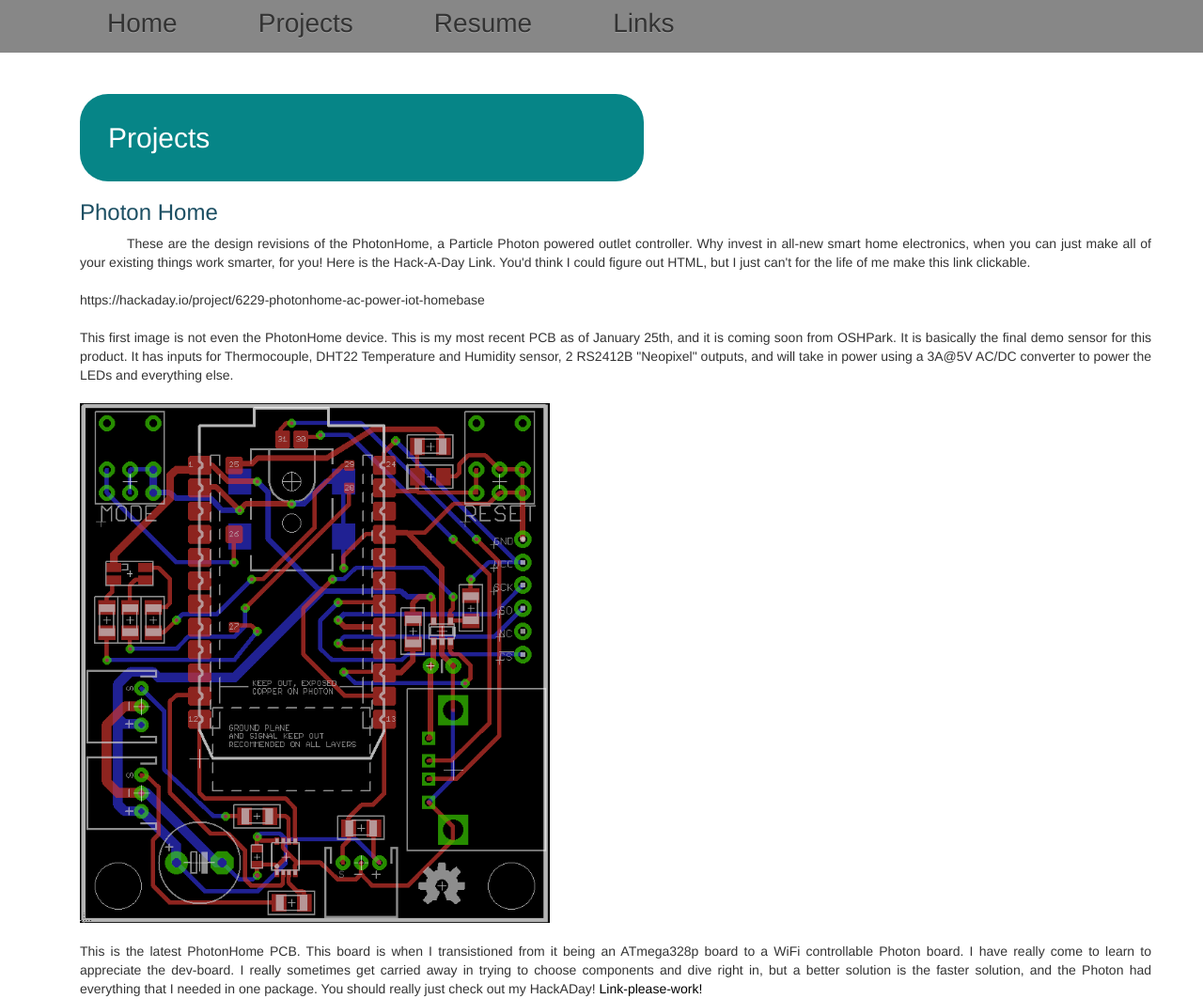
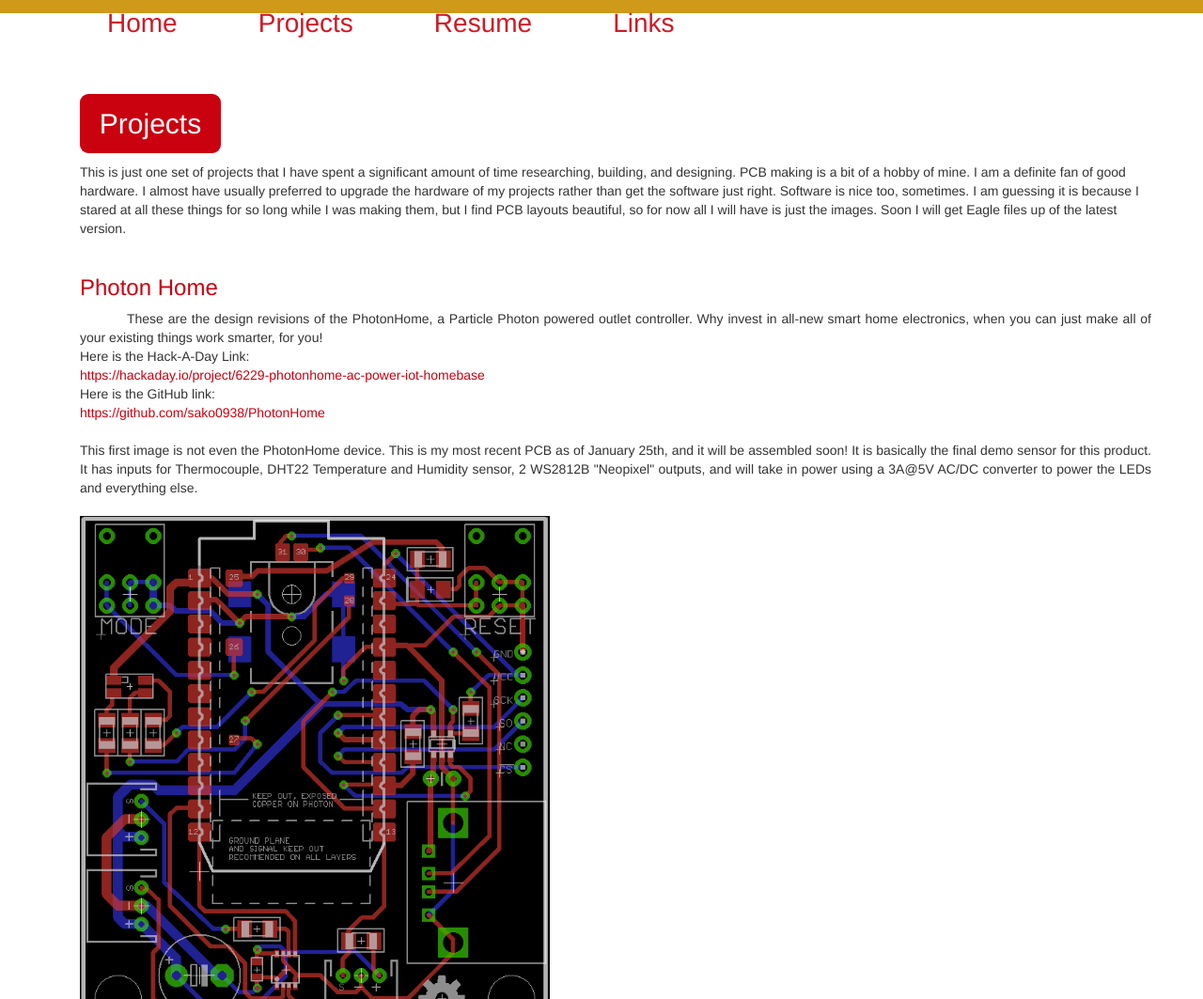
Before and after one commit to kornpow/samkorn.me, a plain HTML site: page index.html in a window 1280 px wide. Shown: the top 1063 px of the page at 94% size. Drawn offline with nearby package versions, Linux system fonts and the light colour scheme.

Commit message:
Updated Look and Feel

```diff
--- a/css/custom.css
+++ b/css/custom.css
@@ -1,21 +1,22 @@
 h3{
-	color:#1c4f63;
+	color:#CA010F;
+
 	/*color:#d94434;*/
 	/*color:#d94434;*/
 }
 h2{
     color:#FFFFFF;
-    background-color: #068587;
-    padding: 1em;
+    background-color: #CA010F;
+    padding: 0.5em;
     border-width: 0.5em;
-    border-radius: 1em;
-    width:20em;
+    border-radius: 0.3em;
+    width:5em;
 }
  .navbar .navbar-inner .navbar-fixed-top .transparent {
     border-width: 0px;
     -webkit-box-shadow: 0px 0px;
     box-shadow: 0px 0px;
-    background-color: rgba(0,0,0,0.0);
+    background-color: #FFFFFF;
     background-image: -webkit-gradient(linear, 50.00% 0.00%, 50.00% 100.00%, color-stop( 0% , rgba(0,0,0,0.00)),color-stop( 100% , rgba(0,0,0,0.00)));
     background-image: -webkit-linear-gradient(270deg,rgba(0,0,0,0.00) 0%,rgba(0,0,0,0.00) 100%);
     background-image: linear-gradient(180deg,rgba(0,0,0,0.00) 0%,rgba(0,0,0,0.00) 100%);
@@ -26,22 +27,27 @@ h2{
 }
 
 .nav .navbar-collapse .collapse li a {
-	color:white;
+	color:blue;
 
 }
+#footer {
+    text-align: center;
+    color: ;
+}
 a :hover {
-    color:#696969;
+    color:#FFFFFF;
 }
 a #black {
     color:#000000;
 }
 
 a {
-    color: #000000;
-    text-decoration: none;
+    color: #CA010F;
+    /*text-decoration: none;*/
 }
 
 .center {
+    text-align: center;
     float: center;
 }
 p {
--- a/index.html
+++ b/index.html
@@ -33,7 +33,7 @@
   <script src="https://maxcdn.bootstrapcdn.com/bootstrap/3.3.5/js/bootstrap.min.js" integrity="sha512-K1qjQ+NcF2TYO/eI3M6v8EiNYZfA95pQumfvcVrTHtwQVDG+aHRqLi/ETn2uB+1JqwYqVG3LIvdm9lj6imS/pQ==" crossorigin="anonymous"></script>
   <link rel="stylesheet" href="css/custom.css" >
 
-  <link rel="stylesheet" href="css/unslider.css">
+
 
 
 
@@ -60,10 +60,10 @@
   <nav class="navbar navbar-inner navbar-fixed-top transparent">
     <div
     class="container"
-    style="background-color:#696969;
-    height: 4em;
+    style="background-color:#CA8E00;
+    height: 1em;
     width:100%;
-    opacity: .8;
+    opacity: .9;
     ">
     <div class="navbar-header">
 
@@ -108,28 +108,36 @@
   <div class="container">
     <br/><br/><br/><br/>
 
-    <h2 id="projects"> Projects </h2>
+    <h2 class="center" id="projects"> Projects </h2>
+    This is just one set of projects that I have spent a significant amount of time researching, building, and designing. PCB making is a bit of a hobby of mine. I am a definite fan of good hardware. I almost have usually preferred to upgrade the hardware of my projects rather than get the software just right. Software is nice too, sometimes. I am guessing it is because I stared at all these things for so long while I was making them, but I find PCB layouts beautiful, so for now all I will have is just the images. Soon I will get Eagle files up of the latest version.
+    <br/>
+    <br/>
+
     <h3>Photon Home </h3>
     <p>These are the design revisions of the PhotonHome, a Particle Photon powered outlet controller. Why invest in all-new smart home electronics, when you can just make all of your existing things work smarter, for you!
-    Here is the Hack-A-Day Link. You'd think I could figure out HTML, but I just can't for the life of me make this link clickable.
+    <br/>
+    Here is the Hack-A-Day Link:
+    <br/>
+    <a href="https://hackaday.io/project/6229-photonhome-ac-power-iot-homebase"> https://hackaday.io/project/6229-photonhome-ac-power-iot-homebase </a>
+    <br/>
+    Here is the GitHub link:
+    <br/>
+    <a href="https://github.com/sako0938/PhotonHome"> https://github.com/sako0938/PhotonHome </a>
     <br/>
     <br/>
-    https://hackaday.io/project/6229-photonhome-ac-power-iot-homebase
-    <br/>
-    <br/>
-    This first image is not even the PhotonHome device. This is my most recent PCB as of January 25th, and it is coming soon from OSHPark. It is basically the final demo sensor for this product. It has inputs for Thermocouple, DHT22 Temperature and Humidity sensor, 2 RS2412B "Neopixel" outputs, and will take in power using a 3A@5V AC/DC converter to power the LEDs and everything else.
+    This first image is not even the PhotonHome device. This is my most recent PCB as of January 25th, and it will be assembled soon! It is basically the final demo sensor for this product. It has inputs for Thermocouple, DHT22 Temperature and Humidity sensor, 2 WS2812B "Neopixel" outputs, and will take in power using a 3A@5V AC/DC converter to power the LEDs and everything else.
     <br/>
     <br/>
     <img src="img/PCBArt_PhotonSense.png" alt="photon-sense" width=500em></img>
     <br/>
     <br/>
-    This is the latest PhotonHome PCB. This board is when I transistioned from it being an ATmega328p board to a WiFi controllable Photon board. I have really come to learn to appreciate the dev-board. I really sometimes get carried away in trying to choose components and dive right in, but a better solution is the faster solution, and the Photon had everything that I needed in one package. You should really just check out my HackADay! <a href="https://hackaday.io/project/6229-photonhome-ac-power-iot-homebase">Link-please-work!</a>
+    This is the latest PhotonHome PCB. This board is when I transistioned from the device being an ATmega328p board to a WiFi controllable Photon board. I have really come to learn to appreciate the dev-board. I really sometimes get carried away in trying to choose components and dive right in, but a better solution is the faster solution, and the Photon had everything that I needed in one package. You should really just check out my HackADay! <a href="https://hackaday.io/project/6229-photonhome-ac-power-iot-homebase"> https://hackaday.io/project/6229-photonhome-ac-power-iot-homebase </a>
     <br/>
     <br/>
     <img src="img/PCBArt_PhotonHome.png" alt="photon-sense" width=1000em></img>
     <br/>
     <br/>
-    This board is the last of the DriverDuino series, DriverDuino V3 which is what the project was before I switched to the Photon. New in this board is PCB mounted relays, bluetooth, real-time clock. Not all of those things however did work, or would have worked... I took this project up for my Digital Design Lab class, when I needed a quick pivot, because my other project was way to big.
+    This board is the last of the DriverDuino series, DriverDuino V3 which is what the project was before I switched to the Photon. New in this board is PCB mounted relays, bluetooth, real-time clock. Not all of those things however did work, or would have worked... I took this project up for my Digital Design Lab class, when I needed a quick pivot, because my other project was way to big. That project is the Tri-State Firework one from my resume, and ended up being pretty huge, so that was a great call.
     <br/>
     <br/>
     <img src="img/PCBArt_DriverDuinoV3.png" alt="photon-sense" width=1000em></img>
@@ -148,11 +156,11 @@
 
 
 
-    <h2 id="resume"> Resume</h2>
+    <h2 class="center" id="resume"> Resume</h2>
     <iframe src="https://docs.google.com/viewer?url=http://sako0938.github.io/samkorn.me/data/Resume1-1-16.pdf&embedded=true" style="width:80%; height:800px;" frameborder="0"></iframe>
 
-    <h2 id="links"> Links</h2>
-    <p> Here are some links that I have been collecting over the years. They all seem random now out of context. </p>
+    <h2 class="center" id="links"> Links</h2>
+    <p> Here are some links that I have been collecting over the years. They all seem random now out of context. I am in dire of need of content for this site!</p>
 
     <div id="black">
       <a href="https://www.youtube.com/watch?v=gdRqZwrrXwU"> LTspice for Mac. </a> <br/>
@@ -162,8 +170,13 @@
       <a href="https://blogs.mentor.com/tom-hausherr/blog/tag/pcb-mounting-holes/">PCB Mounting Holes?</a> <br/>
       <a href="http://blog.stevemarple.co.uk/2013/03/how-to-use-gpio-version-of-avrdude-on.html">Using a Raspberry Pi as an AVR Programmer</a> <br/>
     </div>
-
-
+<!-- Footer -->
+<div id="footer">
+<br/>
+<br/>
+<p class="center" >--------------------------------</p>
+<p class="center"> Sam Korn 2016 </p>
+</div>
 
   </div> <!--- closing of our main contents "container" -->
 
```
Also changed, not shown: colors.txt (added, +7 -0 lines).
